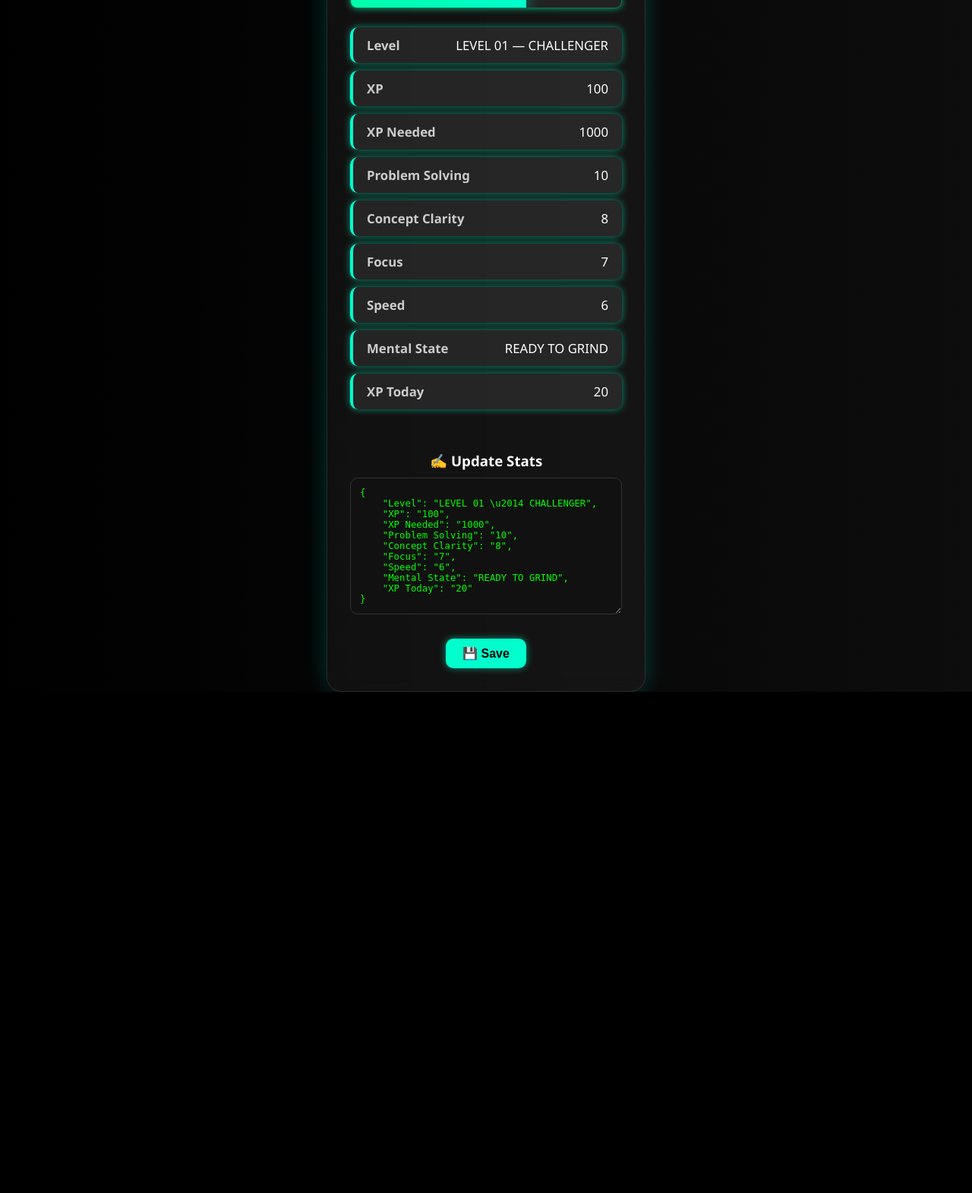
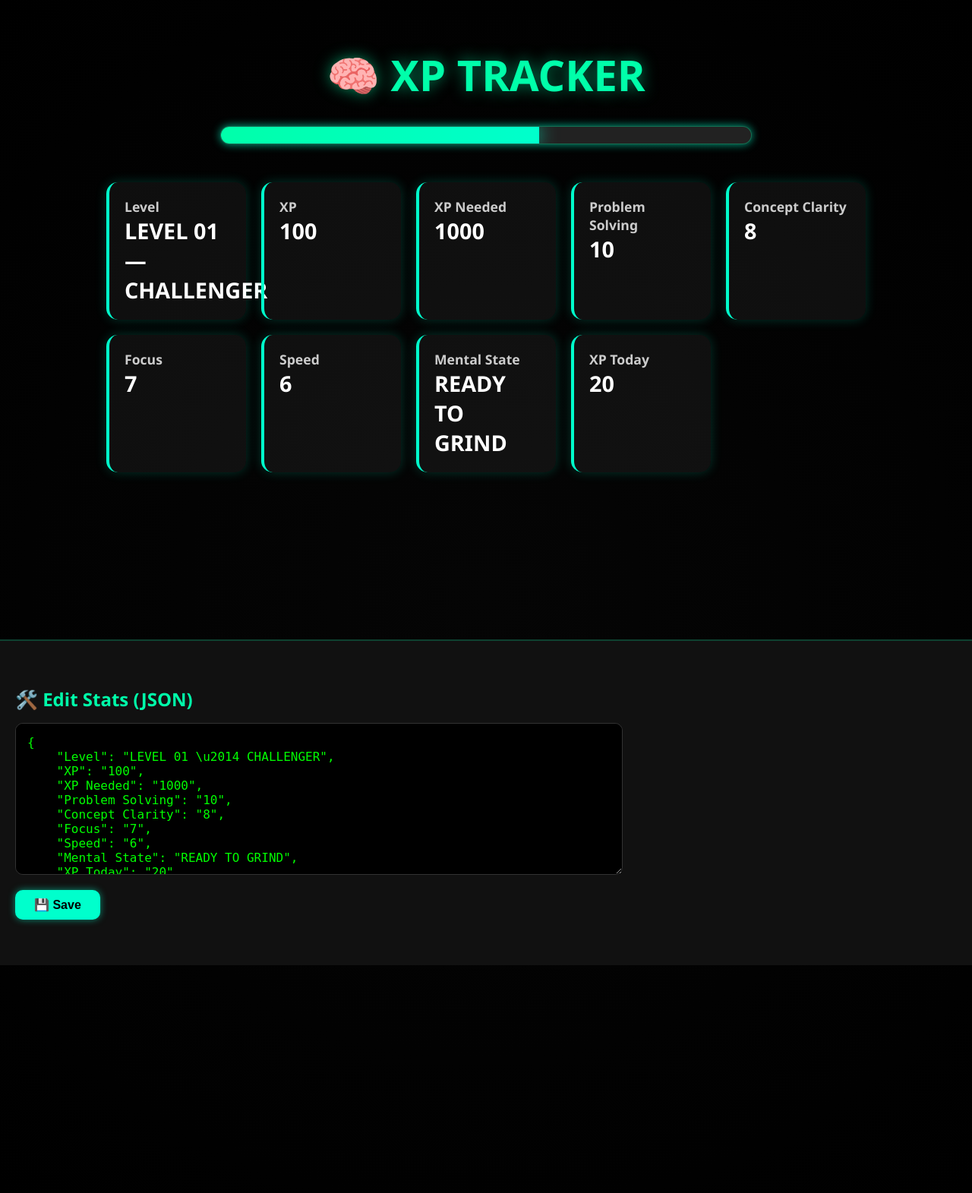
Before and after one commit to DABONYOURDABIAMCOOL/solo-hub, a Flask app: page / in a window 1280 px wide. Shown: the whole page at 76% size. Before the commit the page ends 911 px from the top, so only its background shows below. Run offline with Flask 3, Linux system fonts and the light colour scheme.

Commit message:
Update status.html

```diff
--- a/templates/status.html
+++ b/templates/status.html
@@ -2,215 +2,181 @@
 <html lang="en">
 <head>
   <meta charset="UTF-8" />
-  <title>Solo Leveling HUD</title>
+  <title>XP Tracker</title>
   <style>
     * {
+      box-sizing: border-box;
+      padding: 0;
       margin: 0;
-      padding: 0;
-      box-sizing: border-box;
     }
 
     body {
-      background: linear-gradient(to right, #000000, #0d0d0d);
-      color: #fff;
+      background: radial-gradient(circle at center, #050505, #000000);
       font-family: 'Segoe UI', Tahoma, Geneva, Verdana, sans-serif;
-      height: 100vh;
+      color: white;
+      min-height: 100vh;
+      overflow-x: hidden;
+      padding-bottom: 300px;
+    }
+
+    .container {
       display: flex;
       flex-direction: column;
-      justify-content: center;
       align-items: center;
-      overflow: hidden;
-    }
-
-    .hud-container {
-      animation: fadeInScale 1.2s ease forwards;
-      opacity: 0;
-      transform: scale(0.9);
-      background: rgba(255, 255, 255, 0.05);
-      border: 1px solid rgba(255, 255, 255, 0.1);
-      box-shadow: 0 0 30px rgba(0, 255, 255, 0.2);
-      backdrop-filter: blur(12px);
-      border-radius: 20px;
-      padding: 30px;
-      width: 420px;
-      max-width: 95vw;
+      padding: 60px 20px 20px;
+      text-align: center;
     }
 
     h1 {
-      font-size: 2.2rem;
-      margin-bottom: 25px;
-      background: linear-gradient(to right, #00ffff, #00ff88);
-      -webkit-background-clip: text;
-      -webkit-text-fill-color: transparent;
-      text-align: center;
-      animation: glowIn 1.2s ease 0.3s forwards;
-      opacity: 0;
-    }
-
-    @keyframes fadeInScale {
-      0% {
-        opacity: 0;
-        transform: scale(0.85);
-      }
-      100% {
-        opacity: 1;
-        transform: scale(1);
-      }
-    }
-
-    @keyframes glowIn {
-      0% {
-        opacity: 0;
-        letter-spacing: -0.05em;
-      }
-      100% {
-        opacity: 1;
-        letter-spacing: 0;
-      }
+      font-size: 3.5rem;
+      color: #00ffaa;
+      text-shadow: 0 0 20px #00ffaa88;
+      margin-bottom: 30px;
     }
 
     .xp-bar-container {
-      width: 100%;
-      height: 18px;
+      width: 80%;
+      max-width: 700px;
+      height: 24px;
       background: #222;
-      border-radius: 10px;
+      border-radius: 12px;
       overflow: hidden;
-      box-shadow: 0 0 10px #00ffaaaa;
-      margin-bottom: 25px;
+      box-shadow: 0 0 12px #00ffccaa;
+      margin-bottom: 50px;
       border: 1px solid #00ffaa55;
     }
 
     .xp-bar {
       height: 100%;
-      width: 65%; /* CHANGE XP % HERE */
+      width: 60%; /* ← EDIT XP HERE */
       background: linear-gradient(to right, #00ffaa, #00ffcc);
       transition: width 1.2s ease-in-out;
-      box-shadow: 0 0 20px #00ffccaa;
+      box-shadow: 0 0 25px #00ffccaa;
     }
 
-    .rank-box {
-      background: rgba(255, 215, 0, 0.12);
-      border: 2px solid gold;
-      padding: 20px;
-      border-radius: 12px;
-      margin-bottom: 20px;
-      text-align: center;
-      box-shadow: 0 0 25px gold;
+    .stats-grid {
+      display: grid;
+      grid-template-columns: repeat(auto-fit, minmax(180px, 1fr));
+      gap: 20px;
+      width: 90%;
+      max-width: 1000px;
+      margin-bottom: 100px;
     }
 
-    .rank-title {
-      font-size: 1.3rem;
-      font-weight: bold;
-      color: gold;
-      text-transform: uppercase;
-      margin-bottom: 10px;
+    .stat-card {
+      background: rgba(255, 255, 255, 0.05);
+      border-left: 4px solid #00ffcc;
+      padding: 20px;
+      border-radius: 15px;
+      text-align: left;
+      box-shadow: 0 0 15px #00ffcc33;
+      transition: transform 0.3s ease;
     }
 
-    .rank-value {
-      font-size: 2.5rem;
+    .stat-card:hover {
+      transform: scale(1.05);
+      box-shadow: 0 0 25px #00ffcc88;
+    }
+
+    .stat-name {
+      font-size: 1.1rem;
+      font-weight: bold;
+      color: #ccc;
+    }
+
+    .stat-value {
+      font-size: 1.8rem;
       font-weight: bold;
       color: #fff;
     }
 
-    .stat-box {
-      background: rgba(255, 255, 255, 0.08);
-      border-radius: 10px;
-      padding: 12px 18px;
-      margin: 10px 0;
-      display: flex;
-      justify-content: space-between;
-      font-size: 1.05rem;
-      border-left: 4px solid #00ffcc;
-      box-shadow: 0 0 10px #00ffcc88;
-      opacity: 0;
+    .editor-section {
+      width: 100%;
+      background: #111;
+      border-top: 2px solid #00ffaa33;
+      padding: 60px 20px;
+      margin-top: 100px;
     }
 
-    .stat-name {
-      color: #ccc;
-      font-weight: bold;
-    }
-
-    .stat-value {
-      color: #fff;
-    }
-
-    form {
-      margin-top: 30px;
-      display: flex;
-      flex-direction: column;
-      align-items: center;
+    .editor-section h2 {
+      font-size: 1.5rem;
+      color: #00ffaa;
+      margin-bottom: 15px;
     }
 
     textarea {
-      width: 100%;
-      max-width: 400px;
-      height: 180px;
-      background: #111;
+      width: 90%;
+      max-width: 800px;
+      height: 200px;
+      background: #000;
       color: #0f0;
+      font-family: monospace;
+      padding: 15px;
+      font-size: 1rem;
       border: 1px solid #333;
       border-radius: 10px;
-      padding: 12px;
-      font-family: monospace;
-      font-size: 0.95em;
-      margin-bottom: 10px;
+      margin-bottom: 15px;
     }
 
     button {
-      padding: 10px 22px;
-      font-size: 1em;
+      padding: 10px 25px;
+      font-size: 1rem;
       background-color: #00ffcc;
       border: none;
       border-radius: 10px;
       font-weight: bold;
-      color: #000;
       cursor: pointer;
       box-shadow: 0 0 10px #00ffcc88;
+      transition: background 0.2s;
     }
 
     button:hover {
       background-color: #00ffaa;
     }
+
+    @media screen and (max-width: 500px) {
+      h1 {
+        font-size: 2.4rem;
+      }
+
+      .stat-value {
+        font-size: 1.5rem;
+      }
+
+      .stats-grid {
+        grid-template-columns: repeat(auto-fit, minmax(150px, 1fr));
+      }
+    }
   </style>
 </head>
 <body>
-  <div class="hud-container">
-    <h1 id="title">🧭 Status Interface</h1>
+  <div class="container">
+    <h1>🧠 XP TRACKER</h1>
 
     <div class="xp-bar-container">
       <div class="xp-bar" id="xp-bar"></div>
     </div>
 
-    {% for key, value in stats.items() %}
-      {% if key == "Current Rank" %}
-        <div class="rank-box">
-          <div class="rank-title">🔥 {{ key }}</div>
-          <div class="rank-value">#{{ value }}</div>
+    <div class="stats-grid">
+      {% for key, value in stats.items() %}
+        <div class="stat-card">
+          <div class="stat-name">{{ key }}</div>
+          <div class="stat-value">{{ value }}</div>
         </div>
-      {% else %}
-        <div class="stat-box typewriter">
-          <span class="stat-name">{{ key }}</span>
-          <span class="stat-value">{{ value }}</span>
-        </div>
-      {% endif %}
-    {% endfor %}
+      {% endfor %}
+    </div>
+  </div>
 
+  <div class="editor-section">
     <form method="POST">
-      <h3 style="margin: 25px 0 10px;">✍️ Update Stats</h3>
+      <h2>🛠️ Edit Stats (JSON)</h2>
       <textarea name="stats_json">{{ stats_json }}</textarea><br />
       <button type="submit">💾 Save</button>
     </form>
   </div>
 
   <script>
-    // Typewriter effect for each stat row
-    const stats = document.querySelectorAll('.typewriter');
-    stats.forEach((el, i) => {
-      setTimeout(() => {
-        el.style.opacity = 1;
-      }, 300 + i * 150);
-    });
-
-    // Optional XP animation on load
+    // XP bar animation
     window.onload = () => {
       const xpBar = document.getElementById("xp-bar");
       xpBar.style.width = xpBar.style.width;
```
